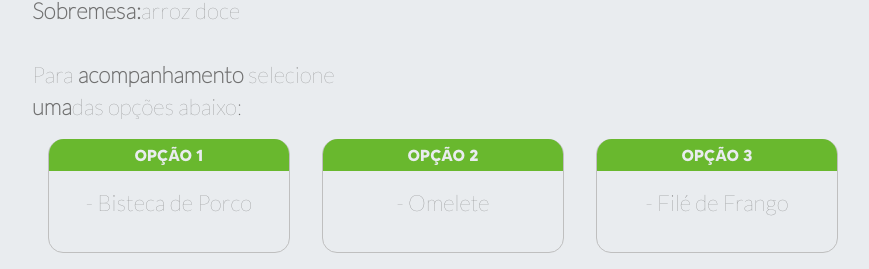
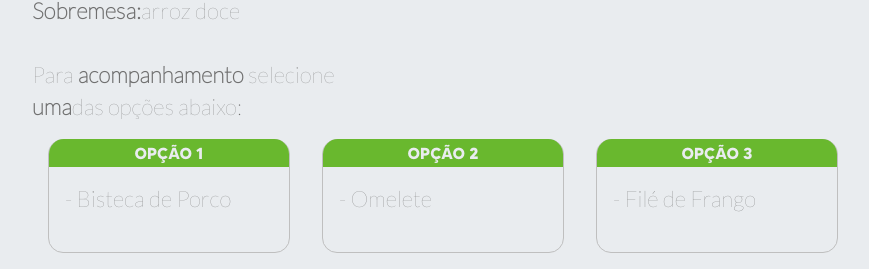
Before and after one commit to Psychobellic/RestaurantMenu, a Next.js app: page /1 in a window 1280 px wide. Shown: the part 1355-1624 px from the top of the page, without its empty margins (144-1013 px from the left). Built offline with nearby package versions, Linux system fonts and the light colour scheme.

Commit message:
meal selection

```diff
--- a/src/Components/Card/styles.module.scss
+++ b/src/Components/Card/styles.module.scss
@@ -11,14 +11,27 @@
     background-color: var(--greenLight);
     color: var(--white);
     font-size: 1rem;
-    line-height:2rem;
+    line-height:1.75rem;
     margin-top: -0.1rem;
   }
   .content{
     display: flex;
-    justify-content: center;
+    justify-content: left;
+    padding-left: 1rem;
     font-family: var(--font2);
     background-color: var(--white);
     color: var(--grayDark);
   }
+  .selected{
+    text-align: center;
+    margin-left: 80%;
+    background-color: var(--greenLight);
+    width: 2rem;
+    height: 2rem;
+    border-radius:1rem;
+    :first-child{
+
+      transform:  translateY(50%);
+    }
+  }
 }
```
Also changed, not shown: src/Components/Card/index.tsx (+3 -2 lines).
